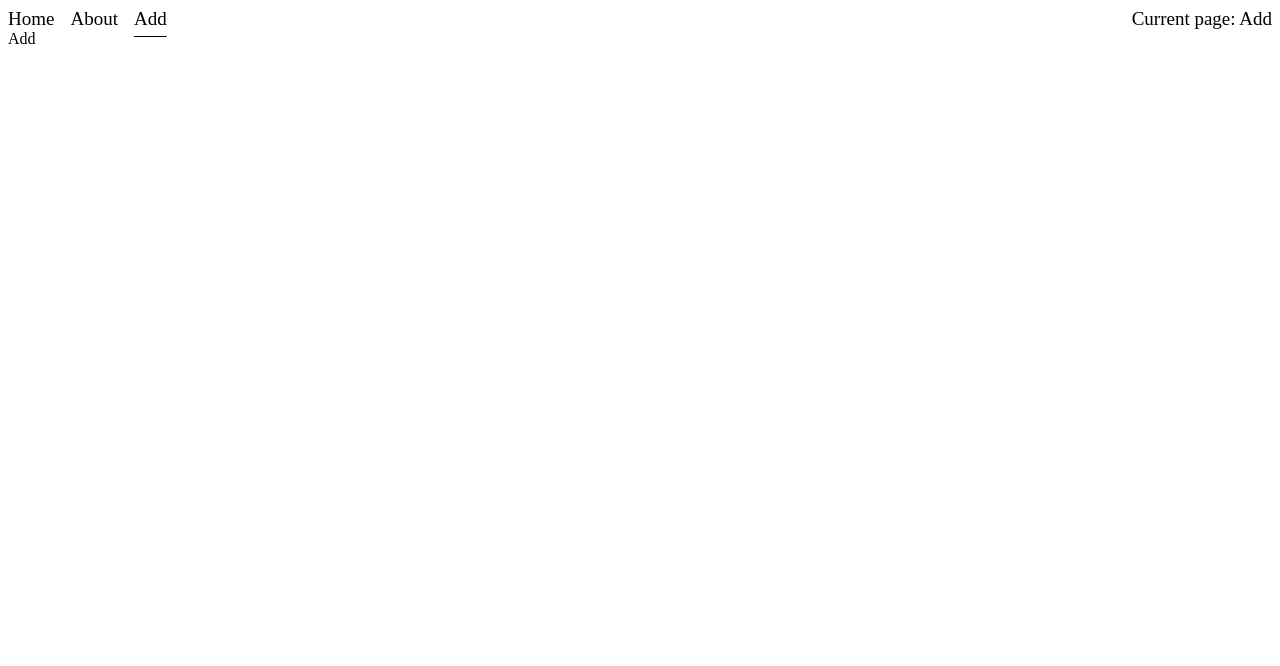
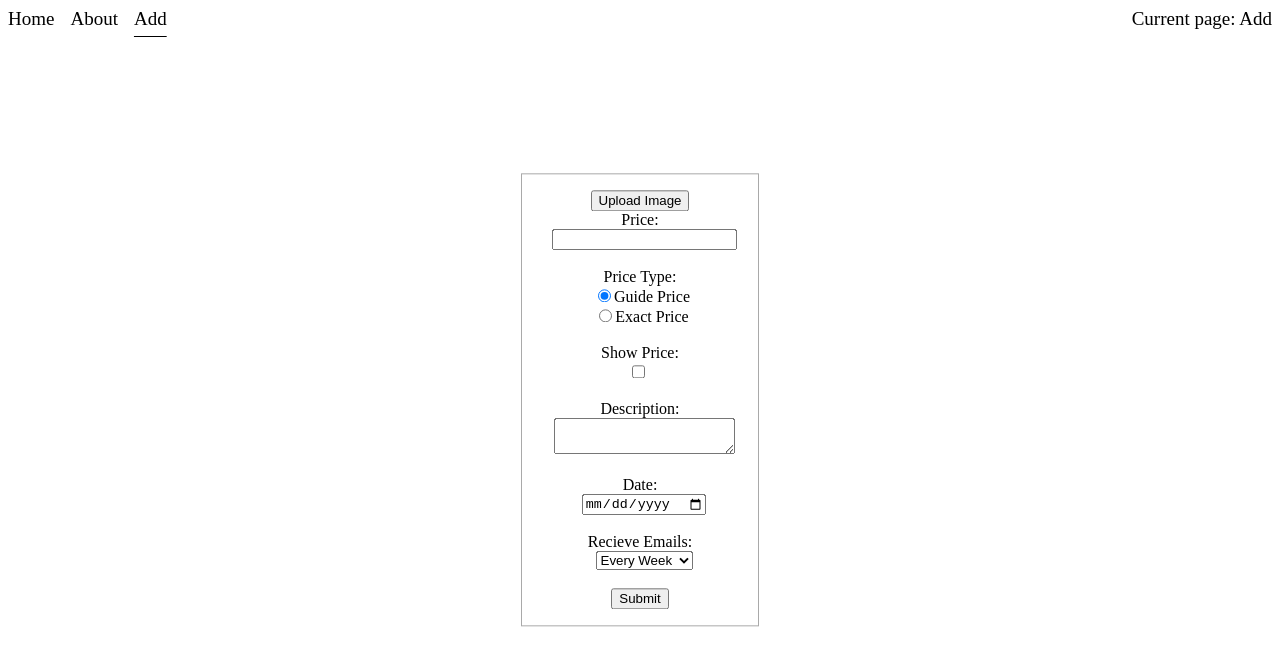
Before and after one commit to BesoBerdzenishvili/RSSchool, a React (Vite) app: page /add in a window 1280 px wide. Shown: the top 666 px of the page. Built offline with nearby package versions, Linux system fonts and the light colour scheme.

Commit message:
feat: add form component

```diff
--- a/src/App.tsx
+++ b/src/App.tsx
@@ -6,7 +6,30 @@ import NoMatch from './pages/NoMatch/NoMatch';
 import Header from './layout/Header/Header';
 import Add from './pages/Add/Add';
 
-class App extends React.Component {
+type FormData = {
+  id: string;
+  img: File | undefined;
+  price: number;
+  priceType: string;
+  showPrice: boolean;
+  description: string;
+  date: string;
+  recieveEmails: string;
+};
+
+type State = {
+  formData: FormData[];
+};
+
+class App extends React.Component<{}, State> {
+  state: State = {
+    formData: [],
+  };
+
+  setFormData = (data: FormData[]) => {
+    this.setState({ formData: data });
+  };
+
   render() {
     return (
       <BrowserRouter>
@@ -14,7 +37,10 @@ class App extends React.Component {
         <Routes>
           <Route path="/" element={<Home />} />
           <Route path="/about" element={<About />} />
-          <Route path="/add" element={<Add />} />
+          <Route
+            path="/add"
+            element={<Add formData={this.state.formData} setFormData={this.setFormData} />}
+          />
           <Route path="*" element={<NoMatch />} />
         </Routes>
       </BrowserRouter>
--- /dev/null
+++ b/src/pages/Add/Add.css
@@ -0,0 +1,30 @@
+.add-form {
+  position: absolute;
+  top: 50%;
+  left: 50%;
+  transform: translate(-50%, -50%);
+  text-align: center;
+  border: 1px solid darkgrey;
+  padding: 16px;
+  min-width: 204px;
+}
+
+.error {
+  color: red;
+  font-style: italic;
+  margin-top: 4px;
+}
+
+.add-form label {
+  display: block;
+}
+
+.add-form input,
+.add-form select,
+.add-form textarea {
+  margin-left: 8px;
+}
+
+.add-form input[type='checkbox'] {
+  margin-left: 0;
+}
--- a/src/pages/Add/Add.tsx
+++ b/src/pages/Add/Add.tsx
@@ -1,8 +1,203 @@
-import React, { Component } from 'react';
+import React from 'react';
+import './Add.css';
 
-export class Add extends Component {
+type FormData = {
+  id: string;
+  img: File | undefined;
+  price: number;
+  priceType: string;
+  showPrice: boolean;
+  description: string;
+  date: string;
+  recieveEmails: string;
+};
+
+type Props = {
+  formData: FormData[];
+  setFormData: (data: FormData[]) => void;
+};
+
+type State = {
+  errors: {
+    price?: string;
+    showPrice?: string;
+    img?: string;
+  };
+};
+
+class Add extends React.Component<Props, State> {
+  private fileInput = React.createRef<HTMLInputElement>();
+  private imgElement = React.createRef<HTMLImageElement>();
+  private uploadButton = React.createRef<HTMLButtonElement>();
+  private priceInput = React.createRef<HTMLInputElement>();
+  private priceTypeInput = React.createRef<HTMLInputElement>();
+  private showPriceInput = React.createRef<HTMLInputElement>();
+  private descriptionInput = React.createRef<HTMLTextAreaElement>();
+  private dateInput = React.createRef<HTMLInputElement>();
+  private recieveEmailsInput = React.createRef<HTMLSelectElement>();
+
+  state: State = {
+    errors: {},
+  };
+  handleSubmit = (event: React.FormEvent<HTMLFormElement>) => {
+    event.preventDefault();
+
+    const img = this.fileInput.current?.files?.[0];
+    const price = Number(this.priceInput.current?.value);
+    const priceType = this.priceTypeInput.current?.value || 'Guide Price';
+    const showPrice = this.showPriceInput.current?.checked || false;
+    const description = this.descriptionInput.current?.value || '';
+    const date = this.dateInput.current?.value || '';
+    const recieveEmails = this.recieveEmailsInput.current?.value || 'every week';
+
+    let errors = {};
+
+    if (price < 1000) {
+      errors = { ...errors, price: 'Price must be at least a four-digit number' };
+    }
+
+    if (!showPrice) {
+      errors = { ...errors, showPrice: 'Show Price must be selected' };
+    }
+
+    if (!img) {
+      errors = { ...errors, img: 'Image must be uploaded' };
+    }
+
+    if (Object.keys(errors).length > 0) {
+      this.setState({ errors });
+      return;
+    }
+
+    const id = Math.random().toString(36).substr(2, 9);
+
+    this.props.setFormData([
+      ...this.props.formData,
+      { id, img, price, priceType, showPrice, description, date, recieveEmails },
+    ]);
+
+    if (Object.keys(errors).length > 0) {
+      this.setState({ errors: {} });
+      return;
+    }
+
+    alert('Data has been saved');
+
+    if (this.fileInput.current) {
+      this.fileInput.current.value = '';
+      if (this.imgElement.current) {
+        this.imgElement.current.src = '';
+      }
+      if (this.uploadButton.current) {
+        this.uploadButton.current.style.display = 'inline-block';
+      }
+    }
+    if (this.priceInput.current) {
+      this.priceInput.current.value = '';
+    }
+    if (this.priceTypeInput.current) {
+      this.priceTypeInput.current.value = 'Guide Price';
+    }
+    if (this.showPriceInput.current) {
+      this.showPriceInput.current.checked = false;
+    }
+    this.setState({ errors: {} });
+  };
+
+  handleFileClick = () => {
+    const fileInput = this.fileInput.current;
+    if (fileInput) {
+      fileInput.click();
+      fileInput.onchange = () => {
+        const file = fileInput.files?.[0];
+        if (file && this.imgElement.current) {
+          const reader = new FileReader();
+          reader.onloadend = () => {
+            this.imgElement.current!.src = reader.result as string;
+            if (this.uploadButton.current) {
+              this.uploadButton.current.style.display = 'none';
+            }
+          };
+          reader.readAsDataURL(file);
+        }
+      };
+    }
+  };
+
   render() {
-    return <div>Add</div>;
+    return (
+      <form className="add-form" onSubmit={this.handleSubmit}>
+        <input type="file" ref={this.fileInput} style={{ display: 'none' }} />
+        <button type="button" onClick={this.handleFileClick} ref={this.uploadButton}>
+          Upload Image
+        </button>
+        <img ref={this.imgElement} />
+        {this.state.errors.img && <div className="error">{this.state.errors.img}</div>}
+        <br />
+        <label>
+          Price:
+          <br />
+          <input type="number" ref={this.priceInput} />
+        </label>
+        {this.state.errors.price && <div className="error">{this.state.errors.price}</div>}
+        <br />
+        <label>
+          Price Type:
+          <br />
+          <div className="radio">
+            <label>
+              <input
+                defaultChecked
+                type="radio"
+                value="Guide Price"
+                name="priceType"
+                ref={this.priceTypeInput}
+              />
+              Guide Price
+            </label>
+          </div>
+          <div className="radio">
+            <label>
+              <input type="radio" value="Exact Price" name="priceType" ref={this.priceTypeInput} />
+              Exact Price
+            </label>
+          </div>
+        </label>
+        <br />
+        <label>
+          Show Price:
+          <br />
+          <input type="checkbox" ref={this.showPriceInput} />
+        </label>
+        {this.state.errors.showPrice && <div className="error">{this.state.errors.showPrice}</div>}
+        <br />
+        <label>
+          Description:
+          <br />
+          <textarea ref={this.descriptionInput} />
+        </label>
+        <br />
+        <label>
+          Date:
+          <br />
+          <input type="date" ref={this.dateInput} />
+        </label>
+        <br />
+        <label>
+          Recieve Emails:
+          <br />
+          <select ref={this.recieveEmailsInput} defaultValue={'every week'}>
+            <option value="never">Never</option>
+            <option value="every day">Every Day</option>
+            <option value="every week">Every Week</option>
+            <option value="every month">Every Month</option>
+          </select>
+        </label>
+
+        <br />
+        <button type="submit">Submit</button>
+      </form>
+    );
   }
 }
 
```
